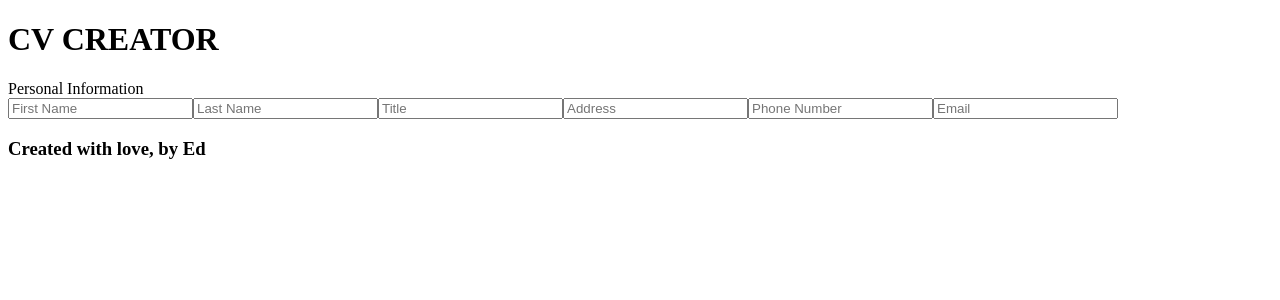
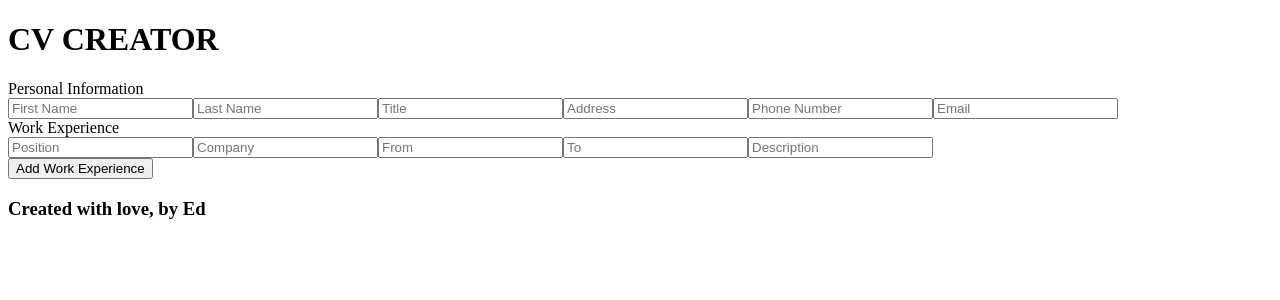
Before and after one commit to edouardblais/cv-project, a React (Create React App) app: page / in a window 1280 px wide. Shown: the top 300 px of the page. Built offline with nearby package versions, Linux system fonts and the light colour scheme.

Commit message:
implemented passing of functions as props down components, need to fix input bug

```diff
--- a/src/components/CVform/CVform.js
+++ b/src/components/CVform/CVform.js
@@ -11,9 +11,9 @@ class CVform extends Component {
     render() {
         return (
             <div className='CVform'>
-                    <PersonalInfo personalinfo={this.props.data.personalinfo} inputchange={this.props.inputchange}/>
+                    <PersonalInfo personalinfo={this.props.data.personalinfo} inputPersonalChange={(e) => this.props.inputPersonalChange(e)}/>
                     <Education/>
-                    <WorkExperience/>
+                    <WorkExperience workexperience={this.props.data.workexperience} inputWorkChange={this.props.inputWorkChange} addWorkExperience={this.props.addWorkExperience}/>
             </div>
 
         )
--- a/src/components/CVform/PersonalInfo.js
+++ b/src/components/CVform/PersonalInfo.js
@@ -9,15 +9,15 @@ class PersonalInfo extends Component {
 
     render() {
         return (
-            <div className='PersonalInfo'>
+            <div className='personalinfo'>
                 <SectionTitle name='Personal Information'></SectionTitle>
                     <form>
-                        <InputWrapper placeholder='First Name' type='text' name='firstname' value={this.props.personalinfo.firstname} onChange={(e) => this.inputChange(e)}/>
-                        <InputWrapper placeholder='Last Name' type='text' name='lastname' value={this.props.personalinfo.lastname} onChange={(e) => this.inputChange(e)}/>
-                        <InputWrapper placeholder='Title' type='text' name='title' value={this.props.personalinfo.title} onChange={(e) => this.inputChange(e)}/>
-                        <InputWrapper placeholder='Address' type='text' name='address' value={this.props.personalinfo.address} onChange={(e) => this.inputChange(e)}/>
-                        <InputWrapper placeholder='Phone Number' type='text' name='phonenumber' value={this.props.personalinfo.phonenumber} onChange={(e) => this.inputChange(e)}/>
-                        <InputWrapper placeholder='Email' type='email' name='email' value={this.props.personalinfo.email} onChange={(e) => this.inputChange(e)}/>
+                        <InputWrapper placeholder='First Name' type='text' name='firstname' value={this.props.personalinfo.firstname} inputPersonalChange={(e) => this.props.inputPersonalChange(e)}/>
+                        <InputWrapper placeholder='Last Name' type='text' name='lastname' value={this.props.personalinfo.lastname} inputPersonalChange={(e) => this.props.inputPersonalChange(e)}/>
+                        <InputWrapper placeholder='Title' type='text' name='title' value={this.props.personalinfo.title} inputPersonalChange={(e) => this.props.inputPersonalChange(e)}/>
+                        <InputWrapper placeholder='Address' type='text' name='address' value={this.props.personalinfo.address} inputPersonalChange={(e) => this.props.inputPersonalChange(e)}/>
+                        <InputWrapper placeholder='Phone Number' type='text' name='phonenumber' value={this.props.personalinfo.phonenumber} inputPersonalChange={(e) => this.props.inputPersonalChange(e)}/>
+                        <InputWrapper placeholder='Email' type='email' name='email' value={this.props.personalinfo.email} inputPersonalChange={(e) => this.props.inputPersonalChange(e)}/>
                     </form>
             </div>
 
--- a/src/components/CVform/WorkExperience.js
+++ b/src/components/CVform/WorkExperience.js
@@ -1,14 +1,25 @@
 import React, { Component } from 'react'
+import InputWrapper from '../Tools/InputWrapper'
+import SectionTitle from '../Tools/SectionTitle'
+import Button from '../Tools/button'
 
 class WorkExperience extends Component {
-    constructor() {
-        super()
+    constructor(props) {
+        super(props)
     }
 
     render() {
         return (
-            <div className='WorkExperience'>
-
+            <div className='workxperience'>
+                <SectionTitle name='Work Experience'></SectionTitle>
+                    <form>
+                        <InputWrapper placeholder='Position' type='text' name='position' value={this.props.workexperience.position} onChange={(e) => this.props.inputWorkChange(e)}/>
+                        <InputWrapper placeholder='Company' type='text' name='company' value={this.props.workexperience.company} onChange={(e) => this.inputWorkChange(e)}/>
+                        <InputWrapper placeholder='From' type='text' name='from' value={this.props.workexperience.from} onChange={(e) => this.inputWorkChange(e)}/>
+                        <InputWrapper placeholder='To' type='text' name='to' value={this.props.workexperience.to} onChange={(e) => this.inputWorkChange(e)}/>
+                        <InputWrapper placeholder='Description' type='text' name='description' value={this.props.workexperience.description} onChange={(e) => this.inputWorkChange(e)}/>
+                    </form>
+                <Button name='Add Work Experience' onClick={() => this.addWorkExperience()}></Button>
             </div>
 
         )
--- a/src/components/Main.js
+++ b/src/components/Main.js
@@ -1,5 +1,6 @@
 import React, { Component } from 'react'
 import CVform from './CVform/CVform'
+import uniqid from 'uniqid'
 
 class Main extends Component {
     constructor() {
@@ -13,12 +14,23 @@ class Main extends Component {
                 address: '',
                 phonenumber: '',
                 email: '',
-            }
+            },
+            newworkexperience: {
+                position:'',
+                company:'',
+                from:'',
+                to:'',
+                description:'',
+                id:uniqid(),
+            },
+            workexperience:[]
         }
-    this.inputChange = this.inputChange.bind(this);
+        this.inputPersonalChange = this.inputPersonalChange.bind(this);
+        this.inputWorkChange = this.inputWorkChange.bind(this);
+        this.addWorkExperience = this.addWorkExperience.bind(this);
     }
 
-    inputChange = (e) => {
+    inputPersonalChange(e) {
         this.setState({
             personalinfo: {
                 firstname:e.target.value,
@@ -27,14 +39,46 @@ class Main extends Component {
                 address: e.target.value,
                 phonenumber: e.target.value,
                 email: e.target.value,
-            }
+            },
+        })
+    }
+
+    inputWorkChange = (e) => {
+        this.setState({
+            newworkexperience: {
+                position:e.target.value,
+                company:e.target.value,
+                from:e.target.value,
+                to:e.target.value,
+                description:e.target.value,
+                id:this.state.newworkexperience.id,
+            },
+        })
+    }
+
+    addWorkExperience = () => {
+        this.setState({
+            workexperience: this.state.workexperience.concat(this.state.newworkexperience),
+            newworkexperience: {
+                position:'',
+                company:'',
+                from:'',
+                to:'',
+                description:'',
+                id:uniqid(),
+            },
         })
     }
 
     render() {
         return (
             <div className='MainContainer'>
-                <CVform data={this.state} inputChange={this.inputChange}/>
+                <CVform
+                    data={this.state}
+                    inputPersonalChange={(e) => this.inputPersonalChange(e)}
+                    inputWorkChange={this.inputWorkChange}
+                    addWorkExperience={this.addWorkExperience}
+                />
             </div>
         )
     }
--- a/src/components/Tools/InputWrapper.js
+++ b/src/components/Tools/InputWrapper.js
@@ -7,7 +7,7 @@ class InputWrapper extends Component {
 
     render() {
         return (
-            <input name={this.props.name} type={this.props.type} placeholder={this.props.placeholder} value={this.props.value} onChange={this.props.onChange}/>
+            <input name={this.props.name} type={this.props.type} placeholder={this.props.placeholder} value={this.props.value} onChange={(e) => this.props.inputPersonalChange(e)}/>
         )
     }
 }
--- /dev/null
+++ b/src/components/Tools/button.js
@@ -0,0 +1,15 @@
+import React, { Component } from 'react'
+
+class Button extends Component {
+    constructor(props) {
+        super(props)
+    }
+
+    render() {
+        return (
+            <button onClick={this.props.onClick}>{this.props.name}</button>
+        )
+    }
+}
+
+export default Button
```
